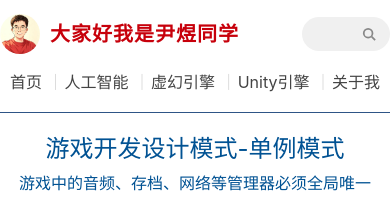
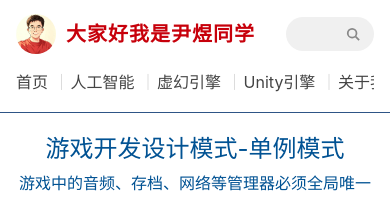
Before and after one commit to dreameryin/dreameryin.github.io, a Jekyll site: the page built from index.html, in a window 390 px wide. Shown: the top 200 px of the page. Built offline with Jekyll 4.4.1, drawn with Linux system fonts in a browser that asks for light colours.

Commit message:
移动端页头恢复左右留白

```diff
--- a/assets/css/style.css
+++ b/assets/css/style.css
@@ -906,10 +906,12 @@ ul {
     padding-top: 24px;
   }
 
-  /* 页头：标题 + 搜索框一行，分类导航自动换行显示 */
+  /* 页头：标题 + 搜索框一行，分类导航自动换行显示。
+     只用 padding-top/bottom，不用 padding 简写，避免把 .container 的左右 16px 留白覆盖掉 */
   .header-inner {
     min-height: 0;
-    padding: 14px 0;
+    padding-top: 14px;
+    padding-bottom: 14px;
     gap: 12px;
     flex-wrap: wrap;
   }
```
